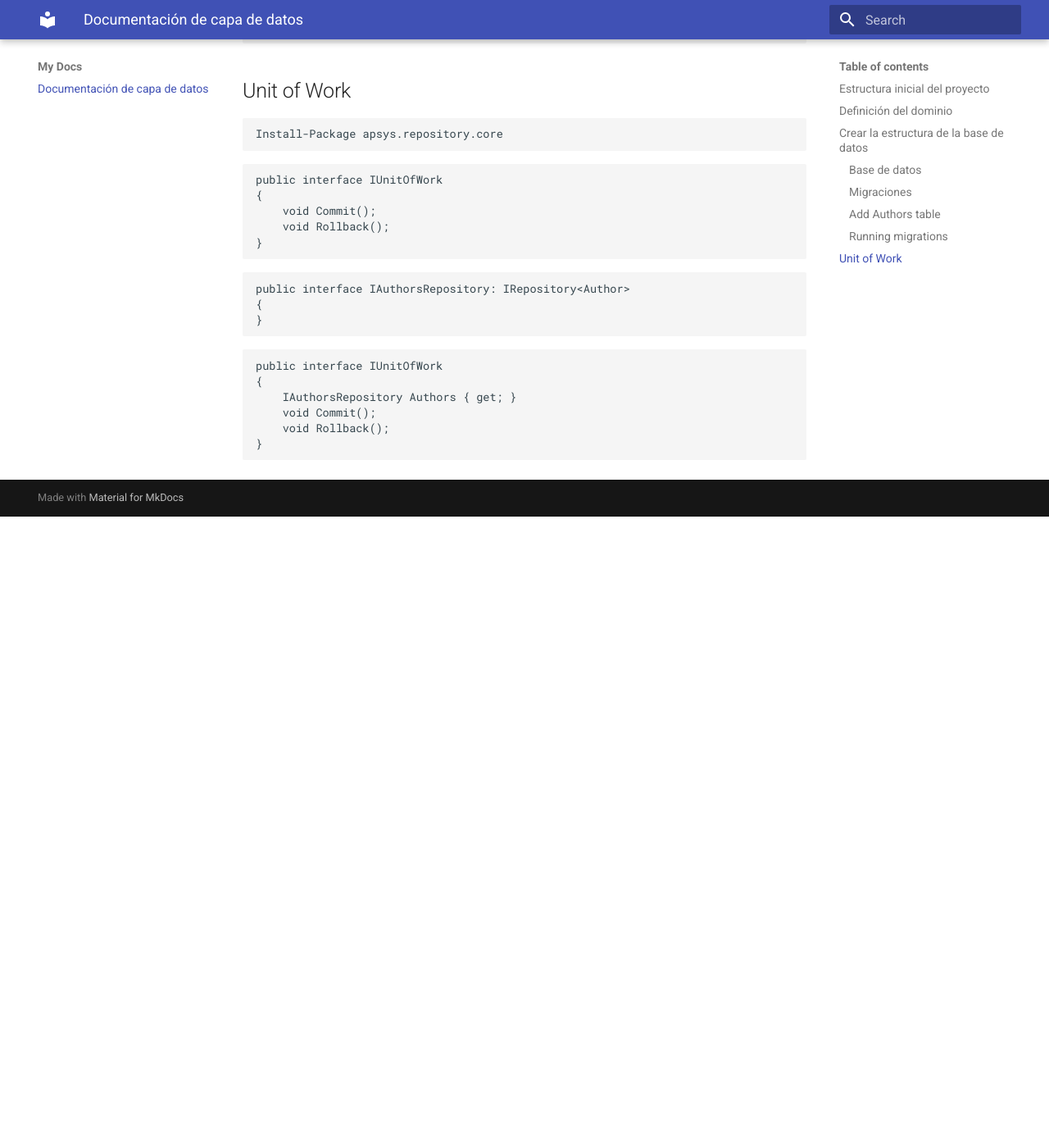
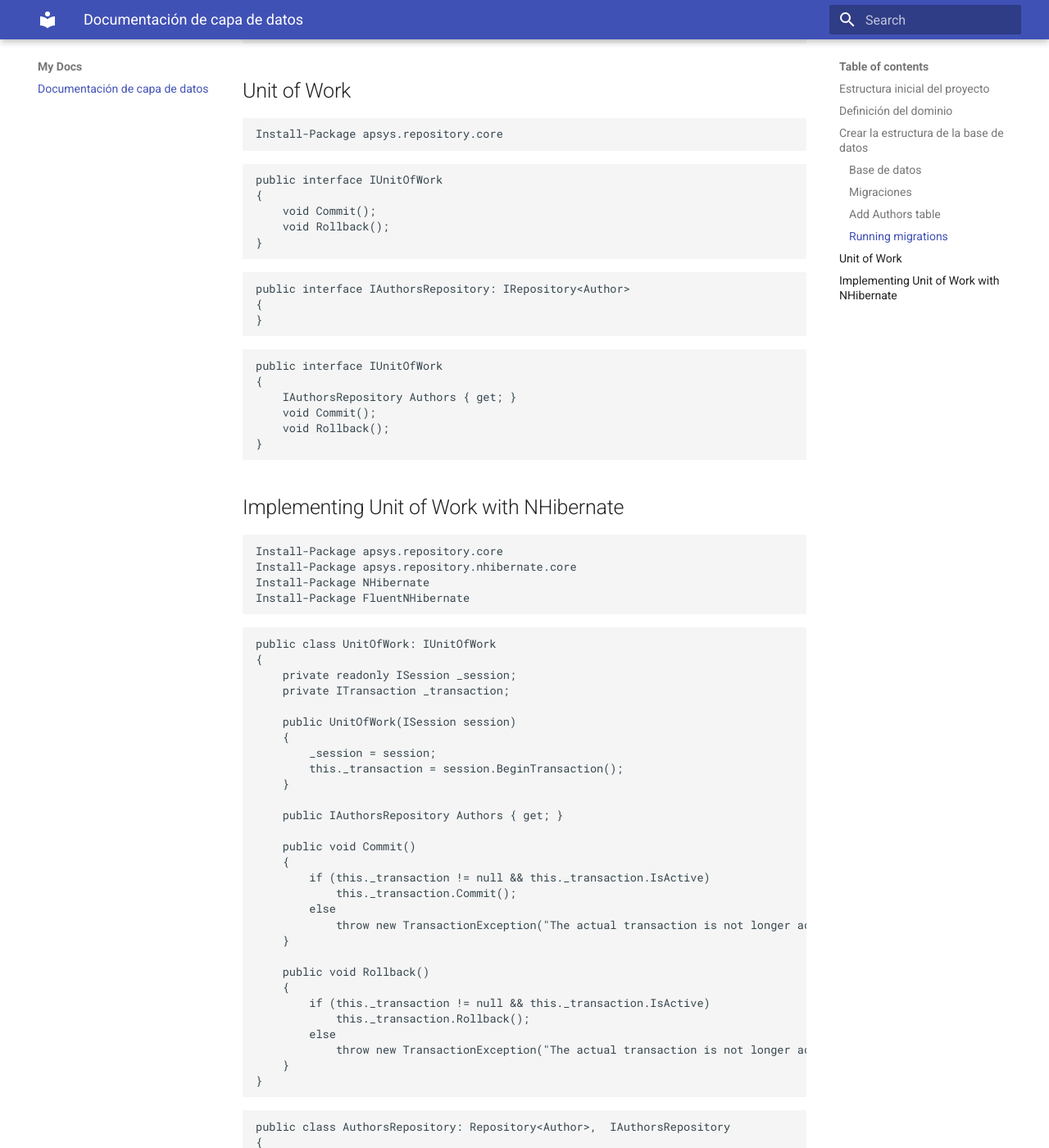
Before and after one commit to apsys-mx/apsys.training.data, an MkDocs documentation site: the page built from docs/index.md, in a window 1280 px wide and 1400 px high, scrolled down 3667 px. Shown: the whole window at 82% size. Built offline with MkDocs 1.6.1 and Material for MkDocs 9.7.7, drawn with Linux system fonts in a browser that asks for light colours; before the commit the page ends 4297 px from its top, so only the background shows below that; some of the changed text lies outside the part shown.

Commit message:
Implements with nhibernate

````diff
--- a/docs/index.md
+++ b/docs/index.md
@@ -161,3 +161,94 @@
     void Rollback();
 }
 ```
+
+## Implementing Unit of Work with NHibernate
+
+```
+Install-Package apsys.repository.core
+Install-Package apsys.repository.nhibernate.core
+Install-Package NHibernate
+Install-Package FluentNHibernate
+```
+
+```c#
+public class UnitOfWork: IUnitOfWork
+{
+    private readonly ISession _session;
+    private ITransaction _transaction;
+
+    public UnitOfWork(ISession session)
+    {
+        _session = session;
+        this._transaction = session.BeginTransaction();
+    }
+
+    public IAuthorsRepository Authors { get; }
+
+    public void Commit()
+    {
+        if (this._transaction != null && this._transaction.IsActive)
+            this._transaction.Commit();
+        else
+            throw new TransactionException("The actual transaction is not longer active");
+    }
+
+    public void Rollback()
+    {
+        if (this._transaction != null && this._transaction.IsActive)
+            this._transaction.Rollback();
+        else
+            throw new TransactionException("The actual transaction is not longer active");
+    }
+}
+```
+
+```c#
+public class AuthorsRepository: Repository<Author>,  IAuthorsRepository
+{
+    public AuthorsRepository(ISession session)
+        : base(session)
+    {
+    }
+}
+```
+
+
+```c#
+public class UnitOfWork: IUnitOfWork
+{
+    ...
+
+    public UnitOfWork(ISession session)
+    {
+        _session = session;
+        this._transaction = session.BeginTransaction();
+        this.Authors = new AuthorsRepository(this._session);
+    }
+    ...
+}
+```
+
+```c#
+public class AuthorsMappers: ClassMapping<Author>
+{
+
+    public AuthorsMappers()
+    {
+        Table("ApplicationRoles");
+        Id(x => x.Id, x =>
+        {
+            x.Generator(Generators.Assigned);
+            x.Column("Id");
+        });
+        Property(x => x.FirstName, x =>
+        {
+            x.Column("FirstName");
+        });
+        Property(x => x.LastName, x =>
+        {
+            x.Column("LastName");
+        });
+    }
+}
+```
````
